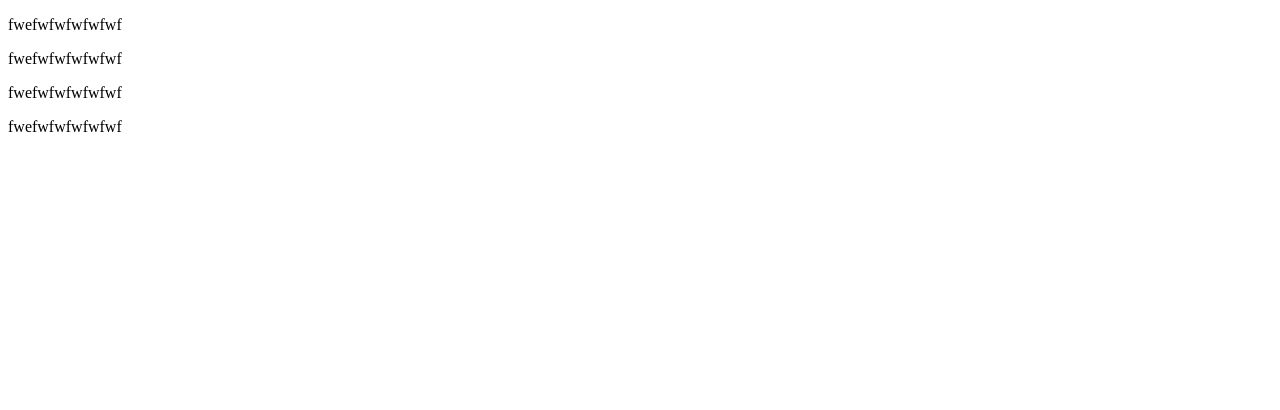
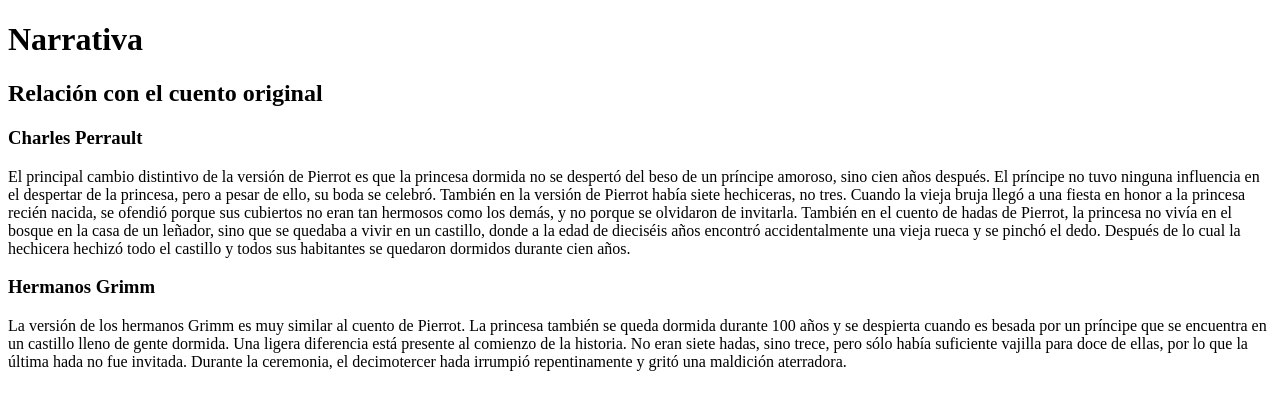
Before and after one commit to KristinaZhur/La-Bella-Durmiente, a plain HTML site: page vadim.html in a window 1280 px wide. Drawn offline with Linux system fonts and the light colour scheme.

Commit message:
Versiones diferentes

```diff
--- a/vadim.html
+++ b/vadim.html
@@ -6,10 +6,45 @@
     <title>Document</title>
 </head>
 <body>
-    <p>fwefwfwfwfwfwf</p>
-    <p>fwefwfwfwfwfwf</p>
-    <p>fwefwfwfwfwfwf</p>
-    <p>fwefwfwfwfwfwf</p>
+    <header>
+        <h1>Narrativa</h1>
+    </header>
+    <main>
+        <section>
+            <h2>Relación con el cuento original</h2>
+            <h3>Charles Perrault</h3>
+            <p> El principal cambio distintivo de la versión
+                de Pierrot es que la princesa dormida
+                no se despertó del beso de un príncipe amoroso, sino cien
+                años después. El príncipe no tuvo ninguna influencia en el
+                despertar de la princesa, pero a pesar de ello, su boda se
+                celebró.
 
+                También en la versión de Pierrot había siete hechiceras, no tres.
+                Cuando la vieja bruja llegó a una fiesta en honor a la princesa
+                recién nacida, se ofendió porque sus cubiertos no eran tan hermosos
+                como los demás, y no porque se olvidaron de invitarla.
+
+                También en el cuento de hadas de Pierrot, la princesa no vivía en el
+                bosque en la casa de un leñador, sino que se quedaba a vivir en un
+                castillo, donde a la edad de dieciséis años encontró accidentalmente
+                una vieja rueca y se pinchó el dedo. Después de lo cual la hechicera
+                hechizó todo el castillo y todos sus habitantes se quedaron dormidos
+                durante cien años.</p>
+            <h3>Hermanos Grimm</h3>
+            <p>
+                La versión de los hermanos Grimm es muy similar al cuento de Pierrot.
+                La princesa también se queda dormida durante 100 años y se despierta
+                cuando es besada por un príncipe que se encuentra en un castillo lleno
+                de gente dormida.
+
+                Una ligera diferencia está presente al comienzo de la historia. No eran
+                siete hadas, sino trece, pero sólo había suficiente vajilla para doce de
+                ellas, por lo que la última hada no fue invitada. Durante la ceremonia,
+                el decimotercer hada irrumpió repentinamente y gritó una maldición
+                aterradora.
+            </p>
+        </section>
+    </main>
 </body>
 </html>
```
